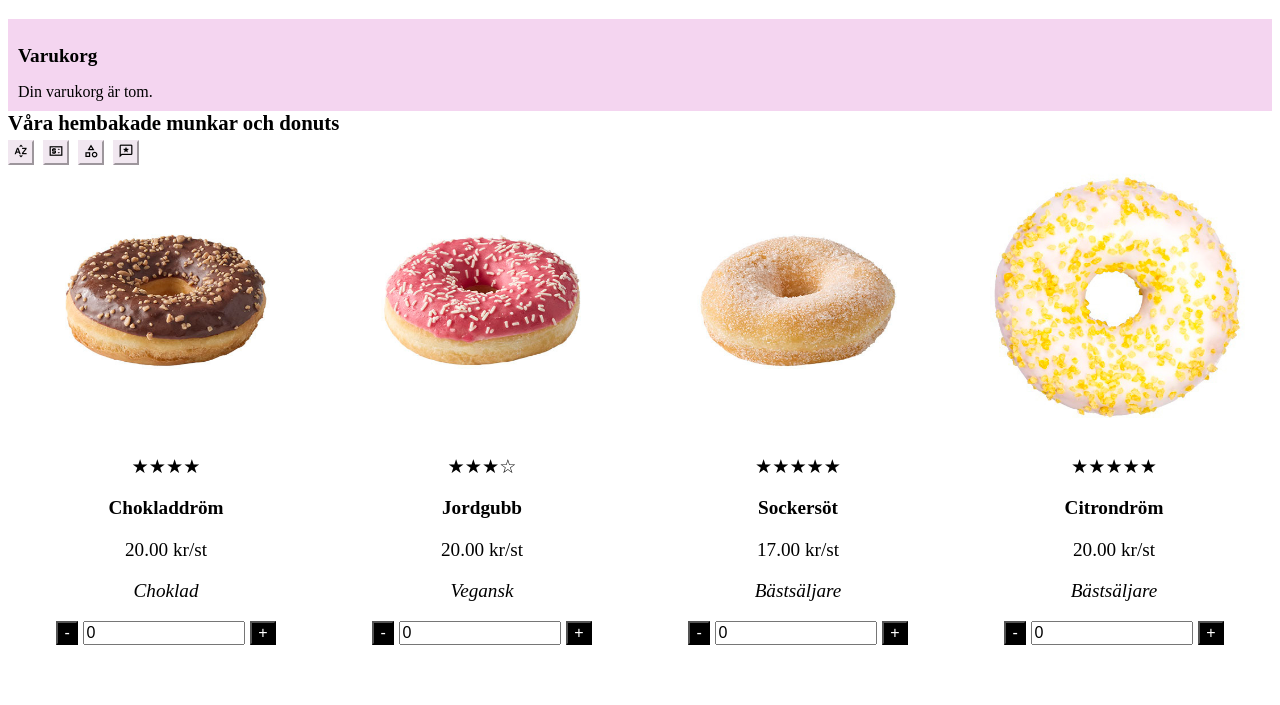
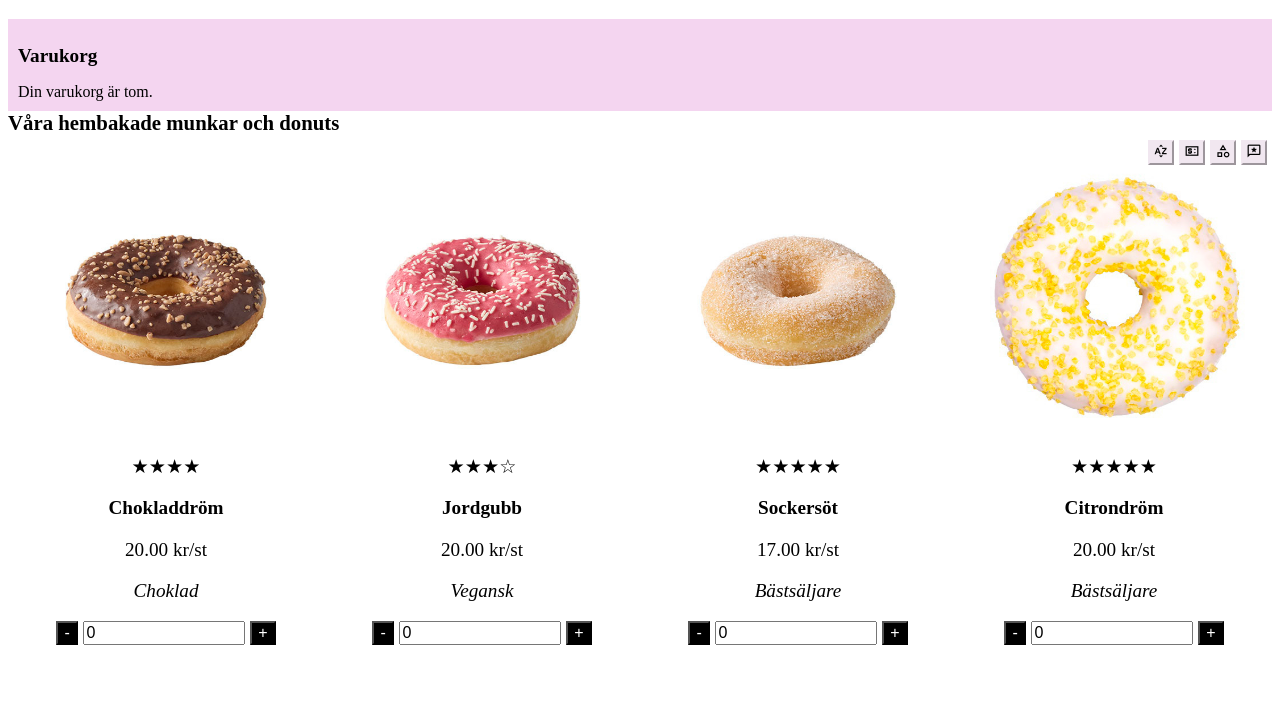
Before and after one commit to skogblad/Gottfrids-Donuts-webbshop, a website: page index.html in a window 1280 px wide. Shown: the part 70-775 px from the top of the page. Drawn offline with nearby package versions, Linux system fonts and the light colour scheme; files that its build step writes are made by us from their sources.

Commit message:
moved in some style from main file

```diff
--- a/css/_mobile.scss
+++ b/css/_mobile.scss
@@ -1,13 +1,20 @@
 h1 {
   justify-self: center;
+  font-size: 2rem;
 }
 
 main h2 {
   justify-self: center;
   font-size: 1.3rem;
+  padding-top: 15px;
 }
 
-.sort .material-symbols-outlined {
+.sort {
+  position: relative;
+  display: flex;
+  justify-content: end;
+
+  .material-symbols-outlined {
     font-size: 1rem;
   }
 
@@ -18,6 +25,7 @@ main h2 {
     padding-left: 3px;
     padding-right: 3px;
     margin-top: 5px;
+  }
 }
 
 .cart {
```
Lines whose indentation alone changed are shown as unchanged.
